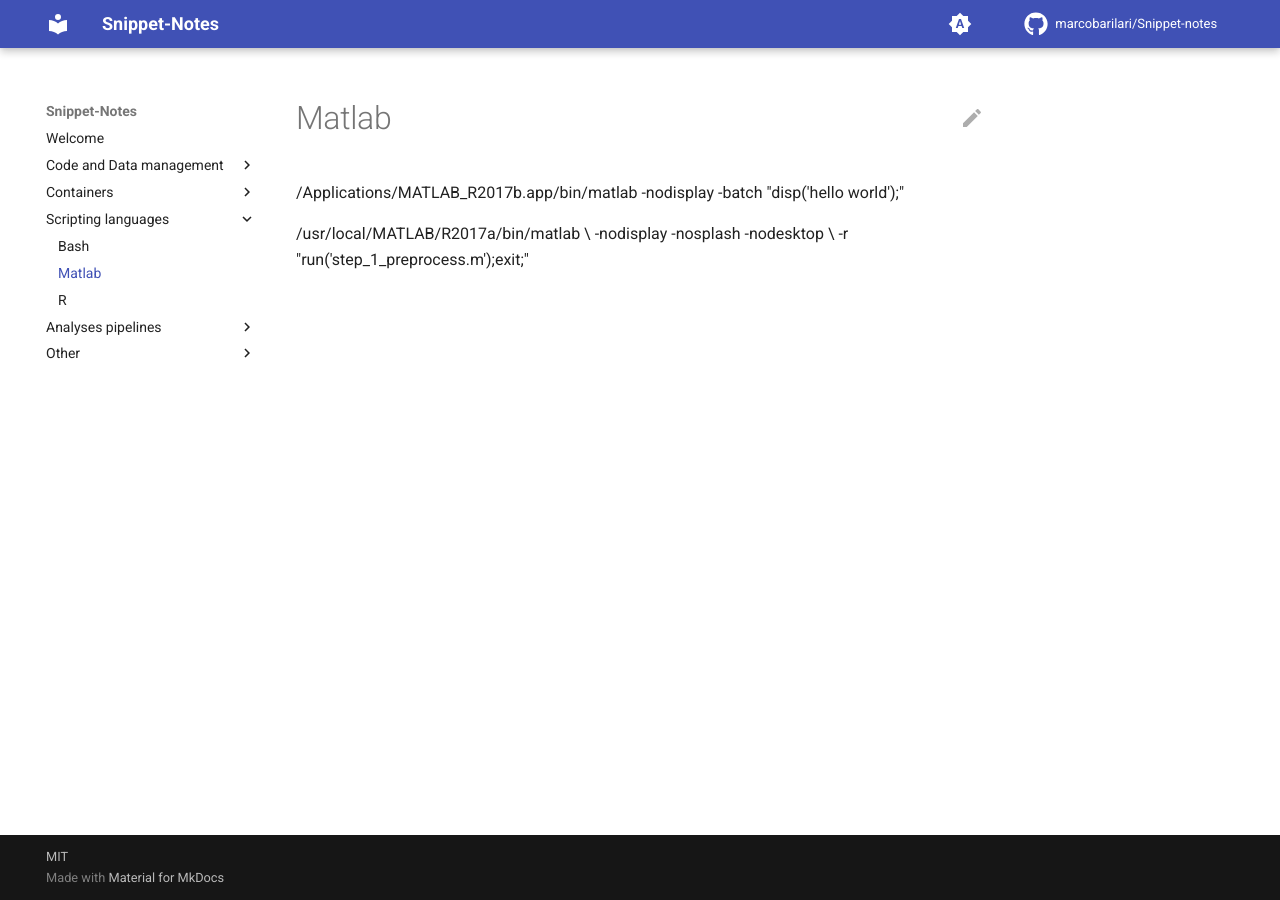
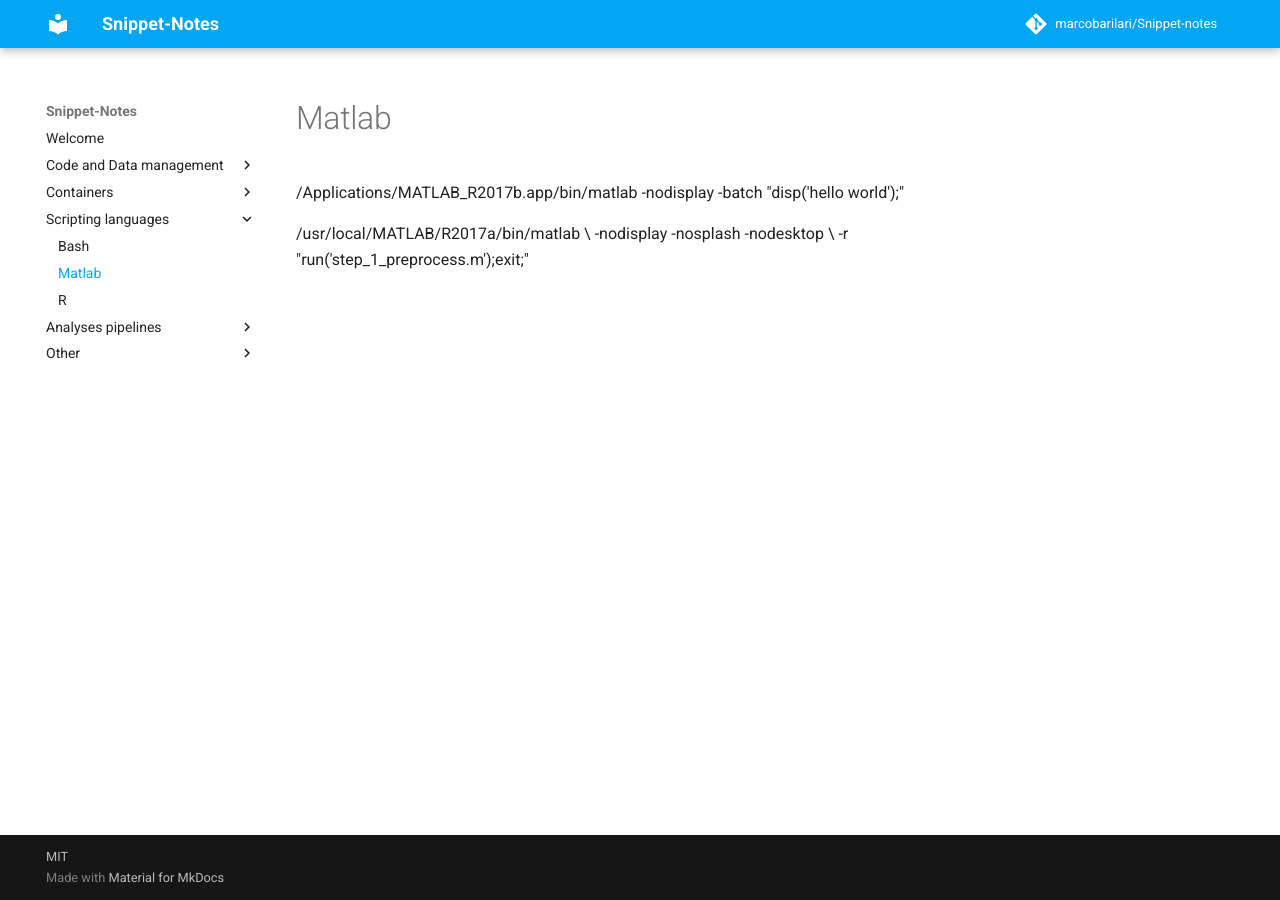
Before and after one commit to marcobarilari/Snippet-notes, an MkDocs documentation site: the page built from docs/matlab.md, in a window 1280 px wide. Built offline with MkDocs 1.6.1 and Material for MkDocs 9.7.7, drawn with Linux system fonts in a browser that asks for light colours; comment, search, counter and statistics services are not loaded.

Commit message:
minor edit to mkdocs

```diff
--- a/mkdocs.yml
+++ b/mkdocs.yml
@@ -6,8 +6,17 @@ repo_url: https://github.com/marcobarilari/Snippet-notes
 # docs_dir: alternative_path # docs/ is the default folder
 copyright: MIT
 
+# This will use Material them
+theme:
+  name: material
+  language: en
+  palette:
+    primary: light blue
+    accent: light blue
+
 docs_dir: docs
 
+# Pages
 # Pages
 nav:
 - Welcome: index.md
@@ -31,33 +40,6 @@ nav:
   - terminal: terminal.md
   - vim: vim.md
 
-theme:
-  name: material
-  features:
-  - navigation.top
-  - content.action.edit
-  icon:
-    repo: fontawesome/brands/github
-    edit: material/pencil
-  palette:
-    # Palette toggle for automatic mode
-  - media: (prefers-color-scheme)
-    toggle:
-      icon: material/brightness-auto
-      name: Switch to light mode
-    # Palette toggle for light mode
-  - media: '(prefers-color-scheme: light)'
-    scheme: default
-    toggle:
-      icon: material/brightness-7
-      name: Switch to dark mode
-    # Palette toggle for dark mode
-  - media: '(prefers-color-scheme: dark)'
-    scheme: slate
-    toggle:
-      icon: material/brightness-4
-      name: Switch to system preference
-
 # list of extension
 markdown_extensions:
 - admonition
```
